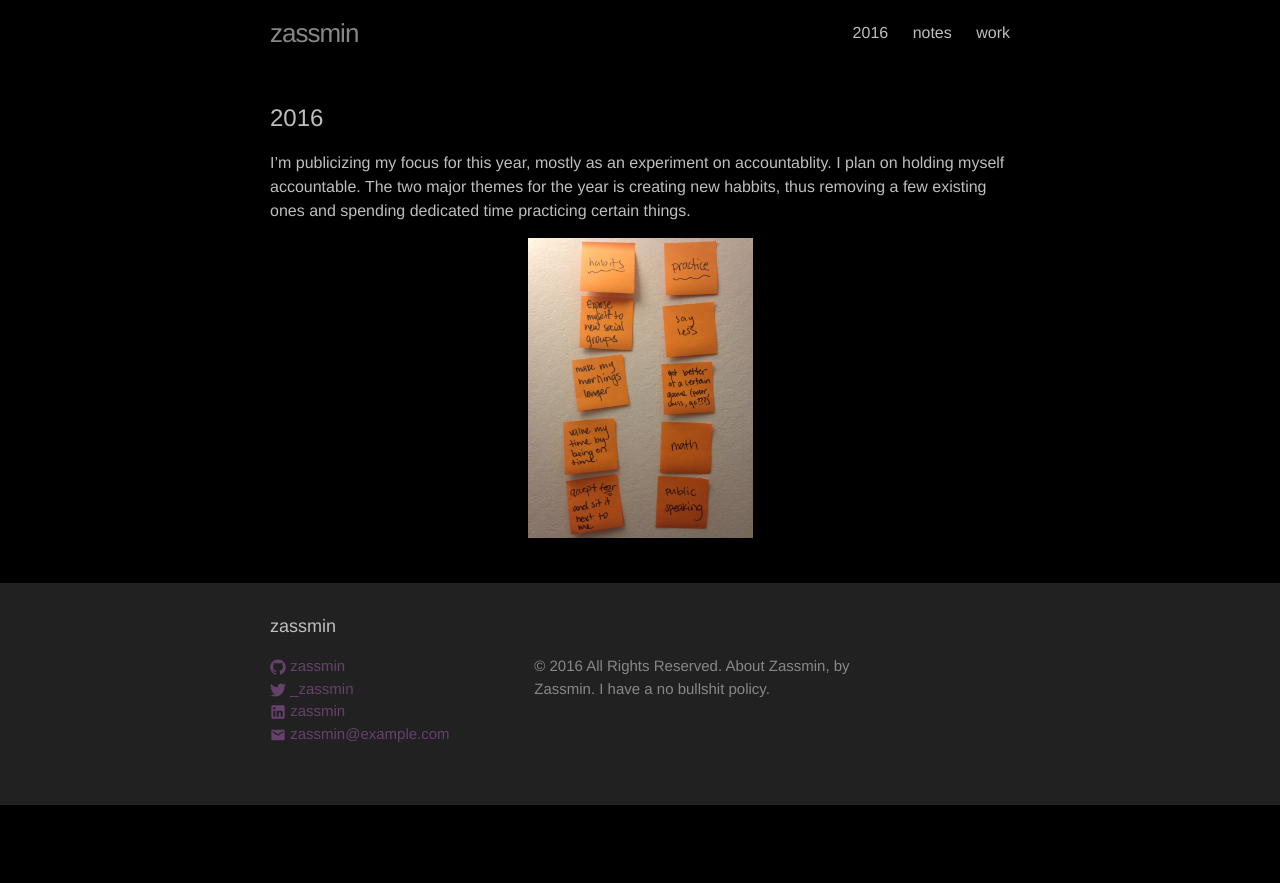
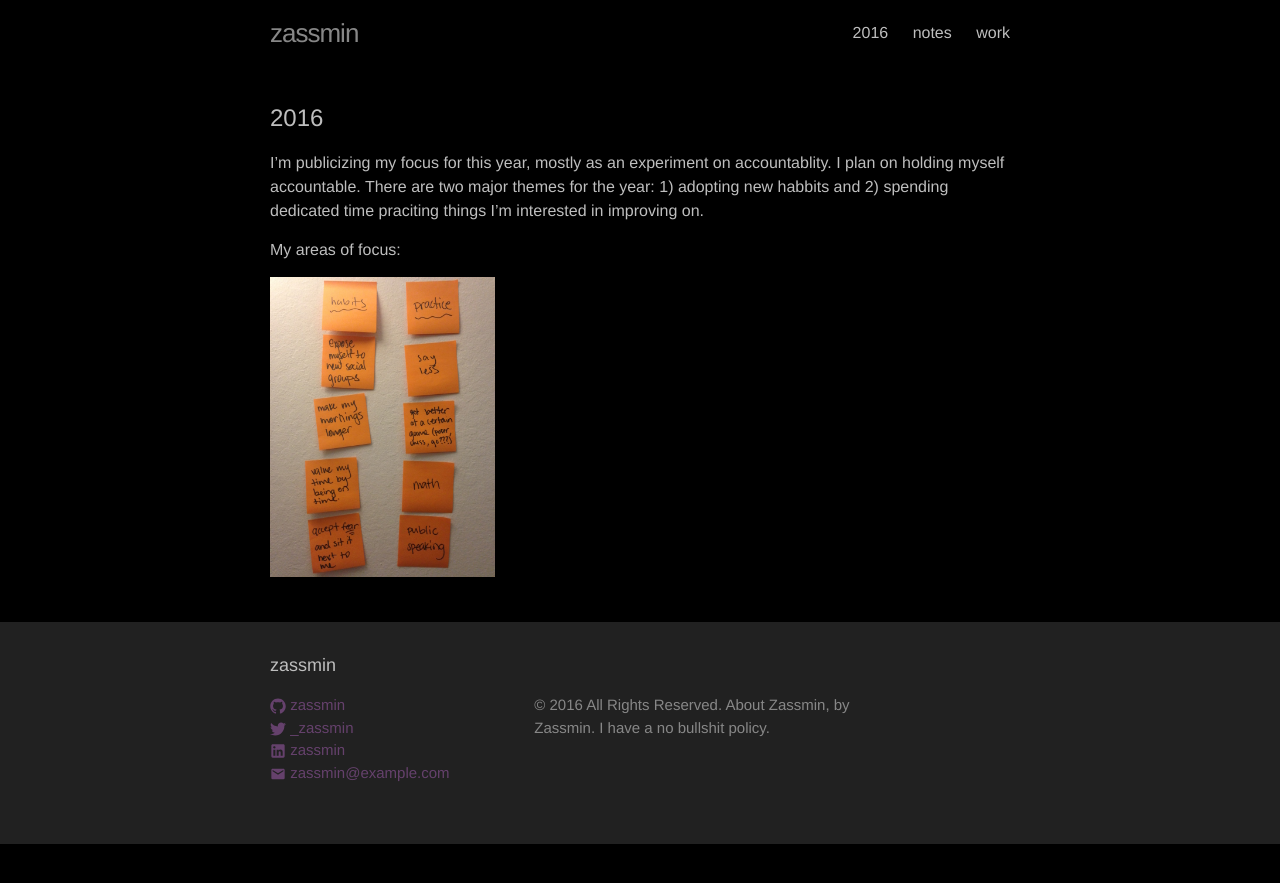
Before and after one commit to zassmin/zassmin, a Jekyll site: the page built from 2016.md, in a window 1280 px wide. Shown: the top 883 px of the page. Built offline with Jekyll 4.4.1, drawn with Linux system fonts in a browser that asks for light colours.

Commit message:
update text

```diff
--- a/2016.md
+++ b/2016.md
@@ -4,6 +4,8 @@ title: 2016
 permalink: /2016/
 ---
 
-I'm publicizing my focus for this year, mostly as an experiment on accountablity. I plan on holding myself accountable. The two major themes for the year is creating new habbits, thus removing a few existing ones and spending dedicated time practicing certain things.
+I'm publicizing my focus for this year, mostly as an experiment on accountablity. I plan on holding myself accountable. There are two major themes for the year: 1) adopting new habbits and 2) spending dedicated time praciting things I'm interested in improving on.
+
+My areas of focus:
 
 <img src="/images/2016.jpg" height="300" />
--- a/_sass/_base.scss
+++ b/_sass/_base.scss
@@ -45,9 +45,6 @@ ul, ol, dl, figure,
 img {
     max-width: 100%;
     vertical-align: middle;
-    display: block;
-    margin-left: auto;
-    margin-right: auto
 }
 
 
--- a/index.html
+++ b/index.html
@@ -8,7 +8,7 @@ layout: default
   </div>
 
   <div class="page-col page-col-2">
-    <p>I love to build things. I usually build things with code, but really anything will work. As much as I enjoy writing software, I enjoy teaming up with people who are great at things I suck at. I also like brainstorm ideas, have conversations them and implementing some of ideas.</p>
+    <p>I love to build things. I usually build things with code, but really anything will work. As much as I enjoy writing software, I enjoy teaming up with people who are great at things I suck at. I also like brainstorm ideas, have conversations about them and implement on some of those ideas.</p>
 
     <p>More eventually...</p>
   </div>
```
Also changed, not shown: 1 other file.
